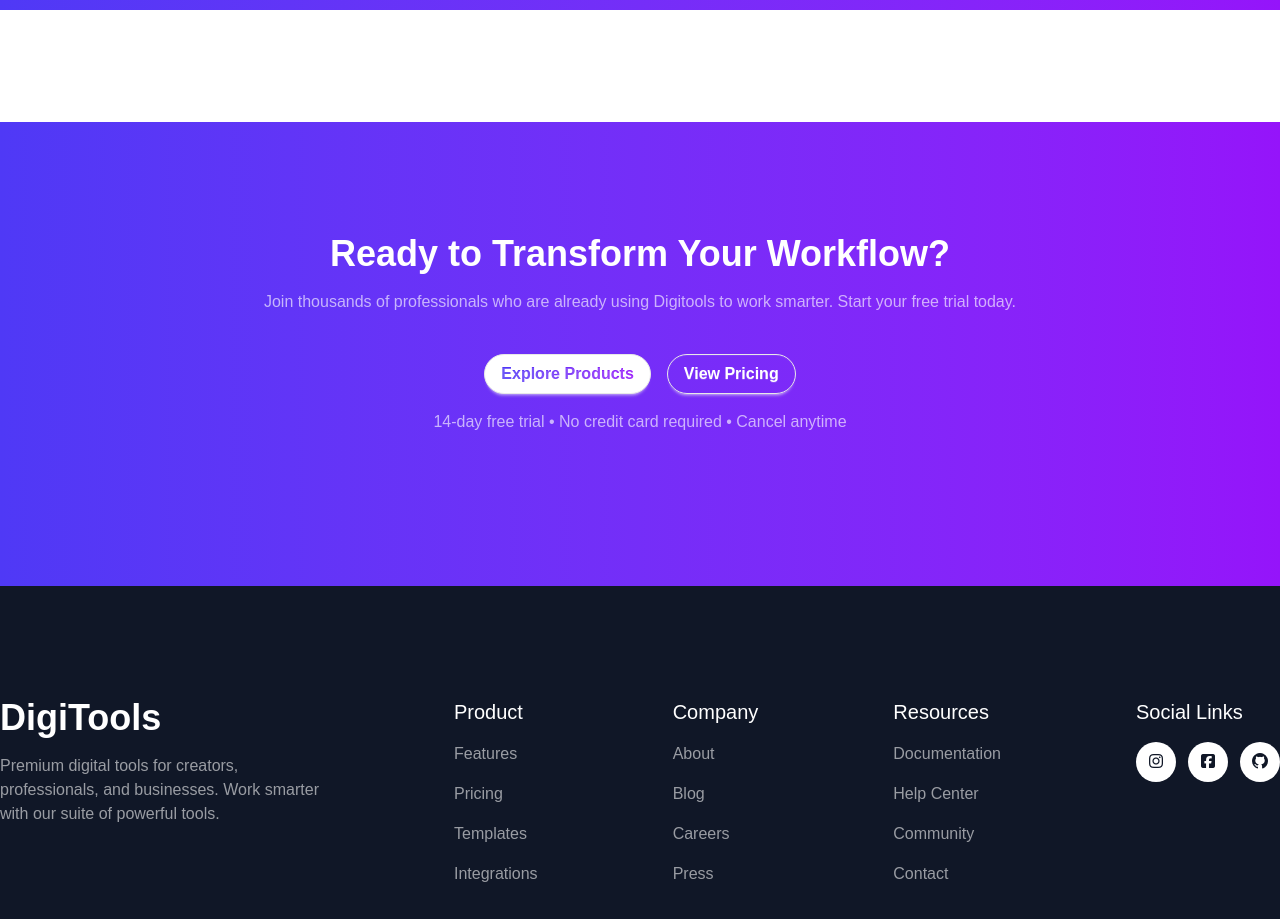
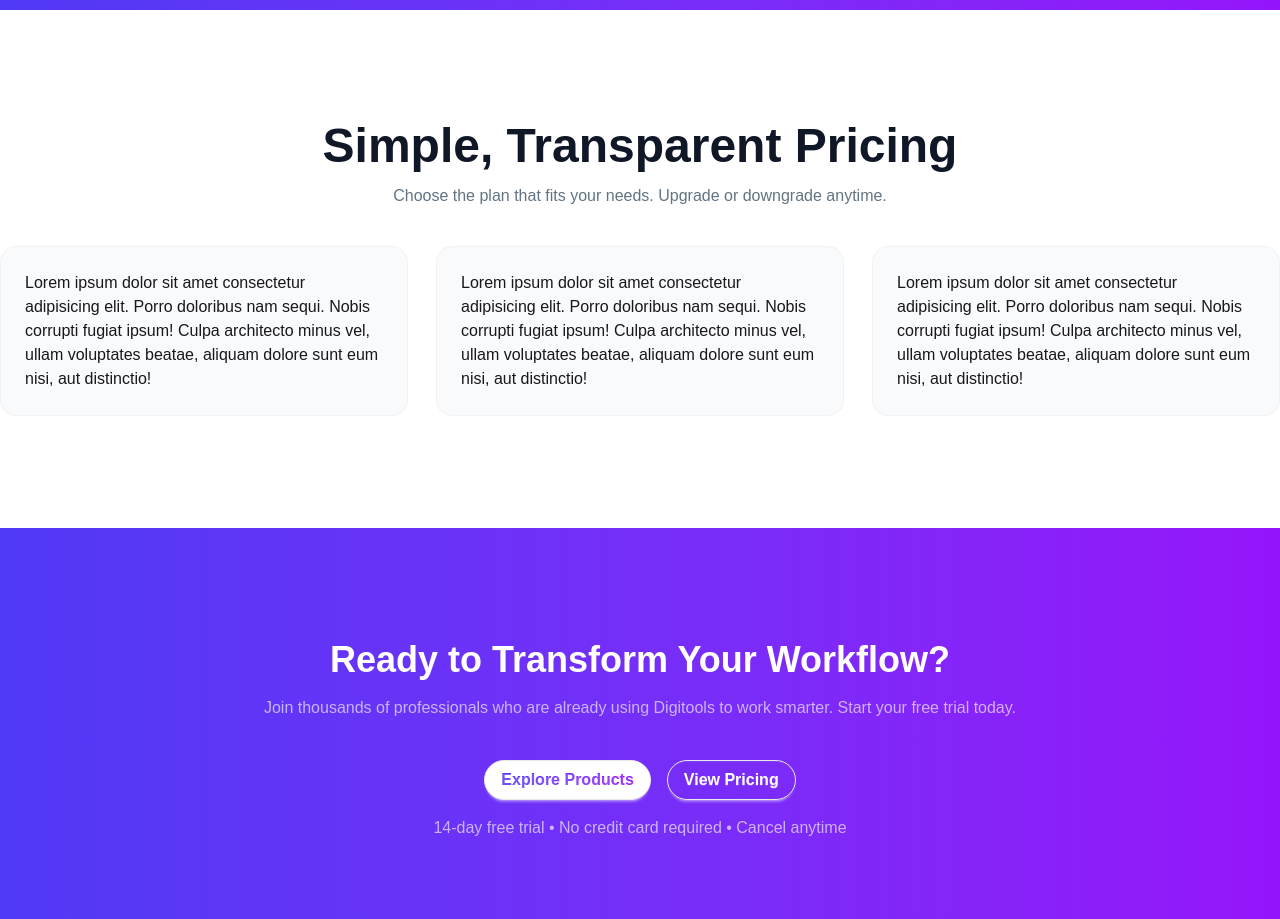
Before and after one commit to rakib97j/DigiTools, a React (Vite) app: page / in a window 1280 px wide. Shown: the part 1040-1959 px from the top of the page. Built offline with nearby package versions, Linux system fonts and the light colour scheme.

Commit message:
Simple, Transparent Pricing card Style pending

```diff
--- /dev/null
+++ b/src/Components/TransparentPricing.jsx
@@ -0,0 +1,50 @@
+const TransparentPricing = () => {
+    return (
+      <div className="my-28">
+        {/* Transparent Pricing Title */}
+        <div className="text-center">
+          <h1 className="text-[#101727] md:font-extrabold  text-2xl  font-black  md:text-5xl ">
+            Simple, Transparent Pricing
+          </h1>
+          <p className="text-[#627382] text-base font-normal mt-4 leading-5 mb-10 ">
+            Choose the plan that fits your needs. Upgrade or downgrade anytime.
+          </p>
+        </div>
+
+        {/*  Transparent Pricing Card */}
+        <section className="md:flex gap-7 md:mx-0 mx-5 md:space-y-0 space-y-4 justify-between">
+          {/* card-01  */}
+          <div className="border border-[#F2F2F2] rounded-2xl p-6 bg-[#F9FAFC] ">
+            <p>
+              Lorem ipsum dolor sit amet consectetur adipisicing elit. Porro
+              doloribus nam sequi. Nobis corrupti fugiat ipsum! Culpa architecto
+              minus vel, ullam voluptates beatae, aliquam dolore sunt eum nisi,
+              aut distinctio!
+            </p>
+          </div>
+          {/* card-02  */}
+
+          <div className="border border-[#F2F2F2] rounded-2xl p-6 bg-[#F9FAFC] ">
+            <p>
+              Lorem ipsum dolor sit amet consectetur adipisicing elit. Porro
+              doloribus nam sequi. Nobis corrupti fugiat ipsum! Culpa architecto
+              minus vel, ullam voluptates beatae, aliquam dolore sunt eum nisi,
+              aut distinctio!
+            </p>
+          </div>
+          {/* card-03  */}
+
+          <div className="border border-[#F2F2F2] rounded-2xl p-6 bg-[#F9FAFC] ">
+            <p>
+              Lorem ipsum dolor sit amet consectetur adipisicing elit. Porro
+              doloribus nam sequi. Nobis corrupti fugiat ipsum! Culpa architecto
+              minus vel, ullam voluptates beatae, aliquam dolore sunt eum nisi,
+              aut distinctio!
+            </p>
+          </div>
+        </section>
+      </div>
+    );
+};
+
+export default TransparentPricing;
--- a/src/Pages/Home.jsx
+++ b/src/Pages/Home.jsx
@@ -3,6 +3,7 @@ import Footer from "../Components/Footer";
 import NavBar from "../Components/NavBar";
 import ReadyTo from "../Components/ReadyTo";
 import Stats from "../Components/Stats";
+import TransparentPricing from "../Components/TransparentPricing";
 
 const Home = () => {
   return (
@@ -20,6 +21,14 @@ const Home = () => {
         <Stats></Stats>
       </div>
 
+      {/* Main Section  / Main > Get > Simple  */}
+      <div className="container mx-auto">
+        {/* Main */}
+        {/* Get */}
+        {/* Simple */}
+        <TransparentPricing></TransparentPricing>
+      </div>
+
       {/* Ready To Transform Section */}
       <div className="bg-gradient-to-r from-[#4F39F6] to-[#9514FA] mt-28 ">
         <ReadyTo></ReadyTo>
```
